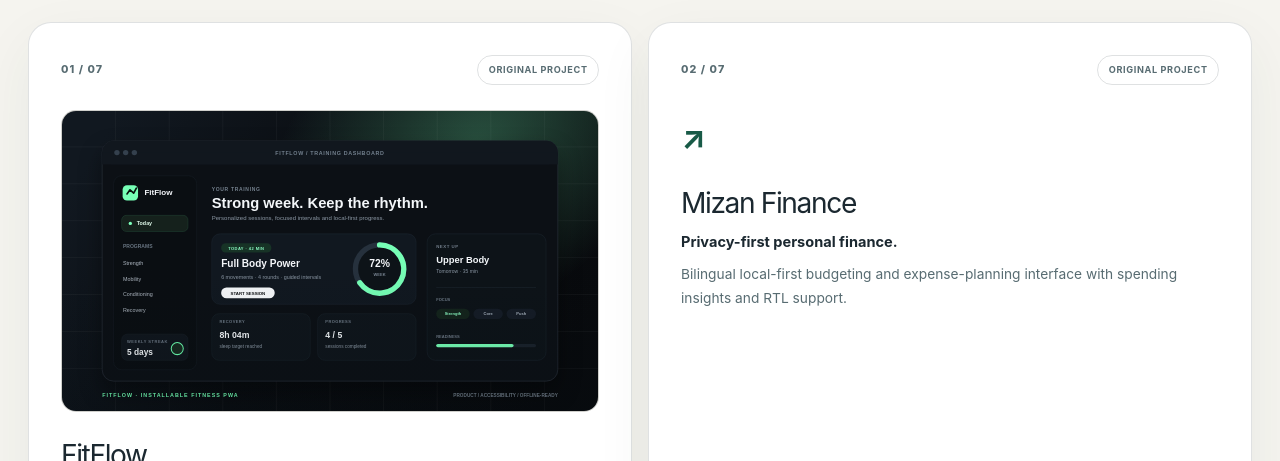
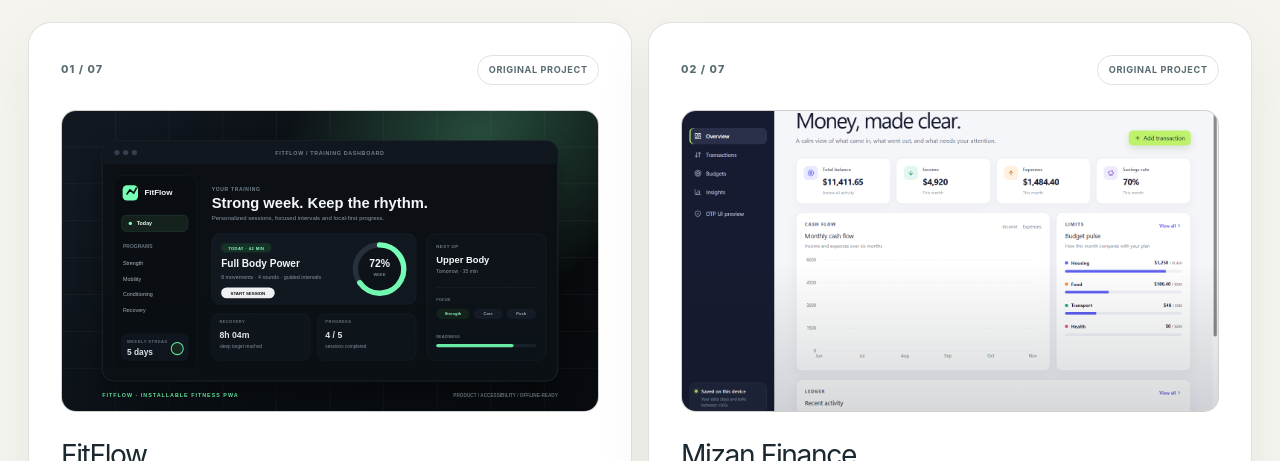
Before and after one commit to rahman-997/portfolio, a Next.js app: page / in a window 1280 px wide. Shown: the part 1574-2035 px from the top of the page. Built offline with nearby package versions, Linux system fonts and the light colour scheme.

Commit message:
feat(portfolio): feature authentic Mizan demo screenshot in cards and case study

```diff
--- a/app/experience/projects.ts
+++ b/app/experience/projects.ts
@@ -20,6 +20,7 @@ export const PUBLIC_PROJECTS: readonly PortfolioProject[] = [
   },
   {
     id:"mizan-finance", name:"Mizan Finance", group:"product", original:true,
+    cover:"/projects/mizan-live-dashboard.png",
     stack:["React","TypeScript","RTL","Local-first"],
     source:"https://github.com/rahman-997/mizan-finance", study:"/work/mizan/",
     text:{
```
